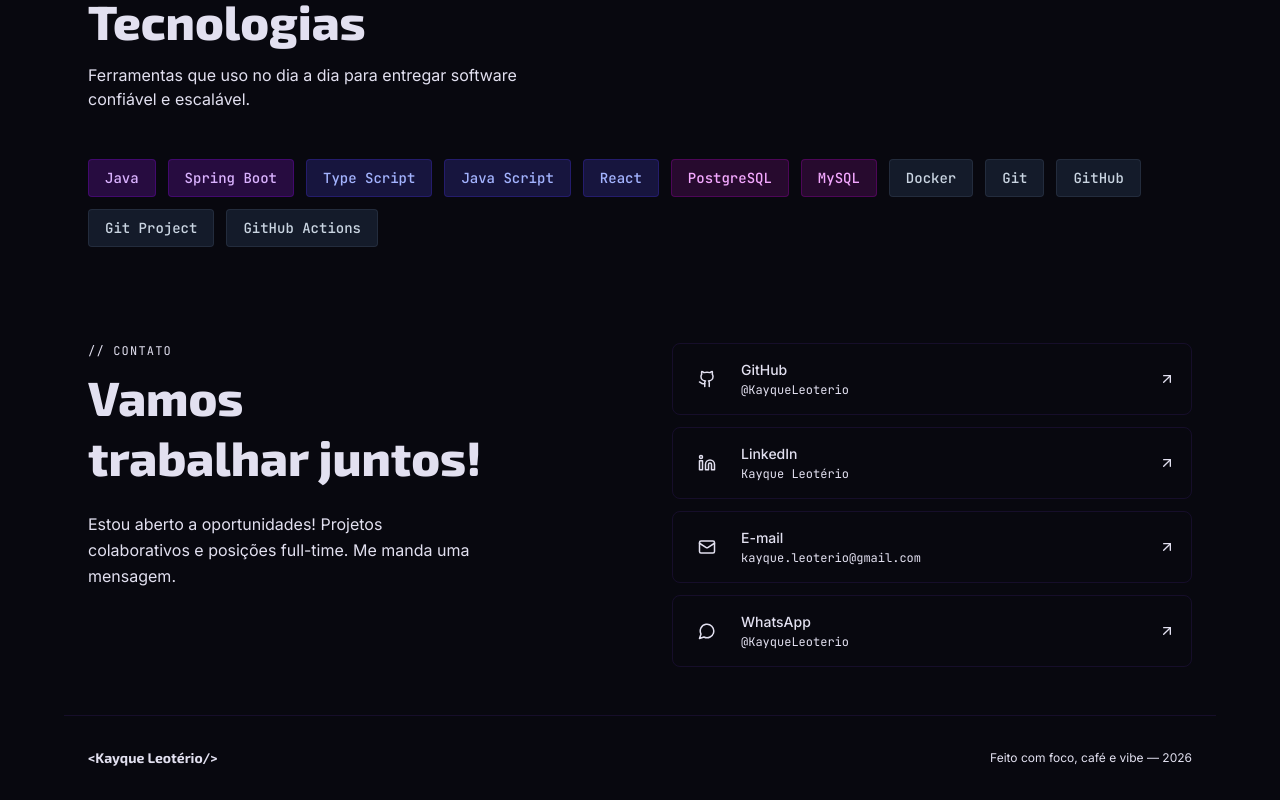
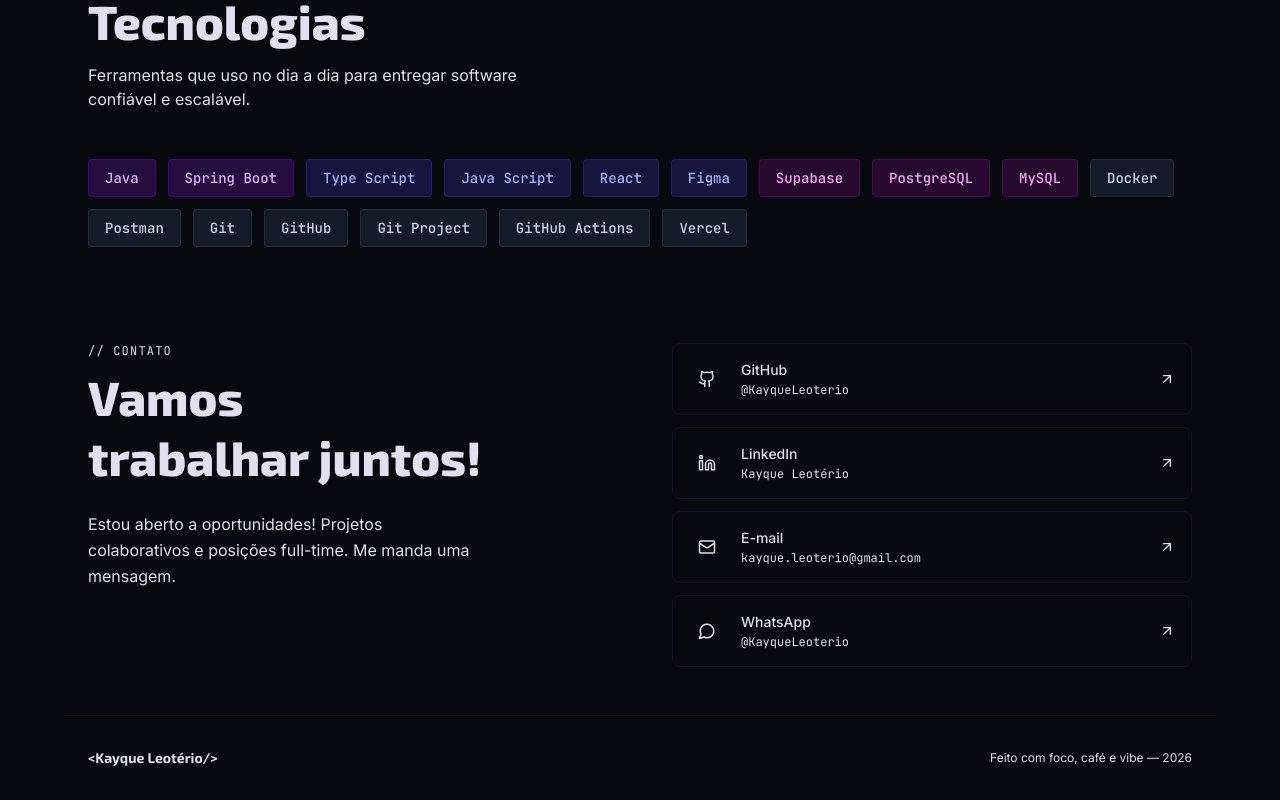
Before and after one commit to KayqueLeoterio/Portfolio, a React (Vite) app: page / in a window 1280 px wide. Shown: the part 1399-2199 px from the top of the page. Built offline with nearby package versions, Linux system fonts and the light colour scheme.

Commit message:
Update App.tsx - Adicionei Vercel, Postman e Supabase na stack

```diff
--- a/src/app/App.tsx
+++ b/src/app/App.tsx
@@ -62,13 +62,17 @@ const stack = [
   { label: "Type Script", category: "frontend" },
   { label: "Java Script", category: "frontend" },
   { label: "React", category: "frontend" },
+  { label: "Figma", category: "frontend" },
+  { label: "Supabase", category: "data" },
   { label: "PostgreSQL", category: "data" },
   { label: "MySQL", category: "data" },
   { label: "Docker", category: "infra" },
+  { label: "Postman", category: "infra" },
   { label: "Git", category: "infra" },
   { label: "GitHub", category: "infra" },
   { label: "Git Project", category: "infra" },
   { label: "GitHub Actions", category: "infra" },
+  { label: "Vercel", category: "infra" },
 ];
 
 const categoryColor: Record<string, string> = {
```
